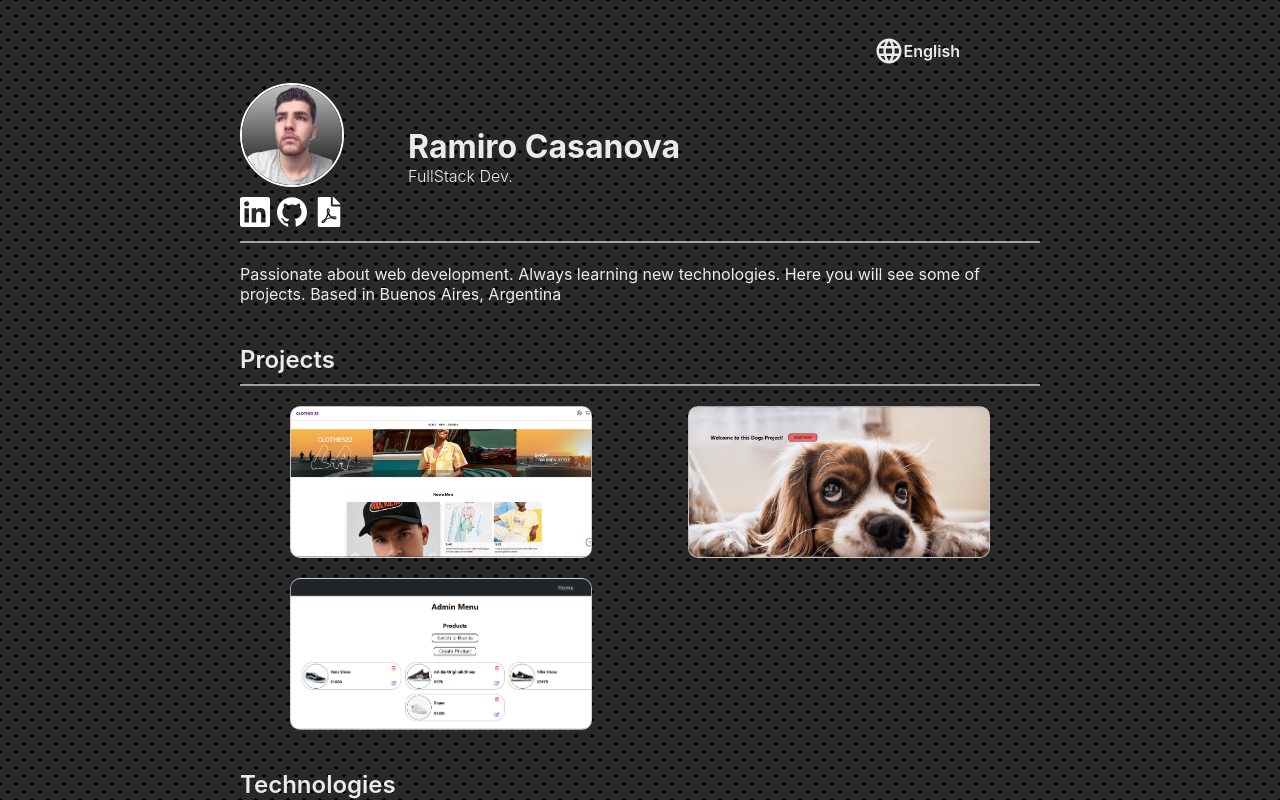
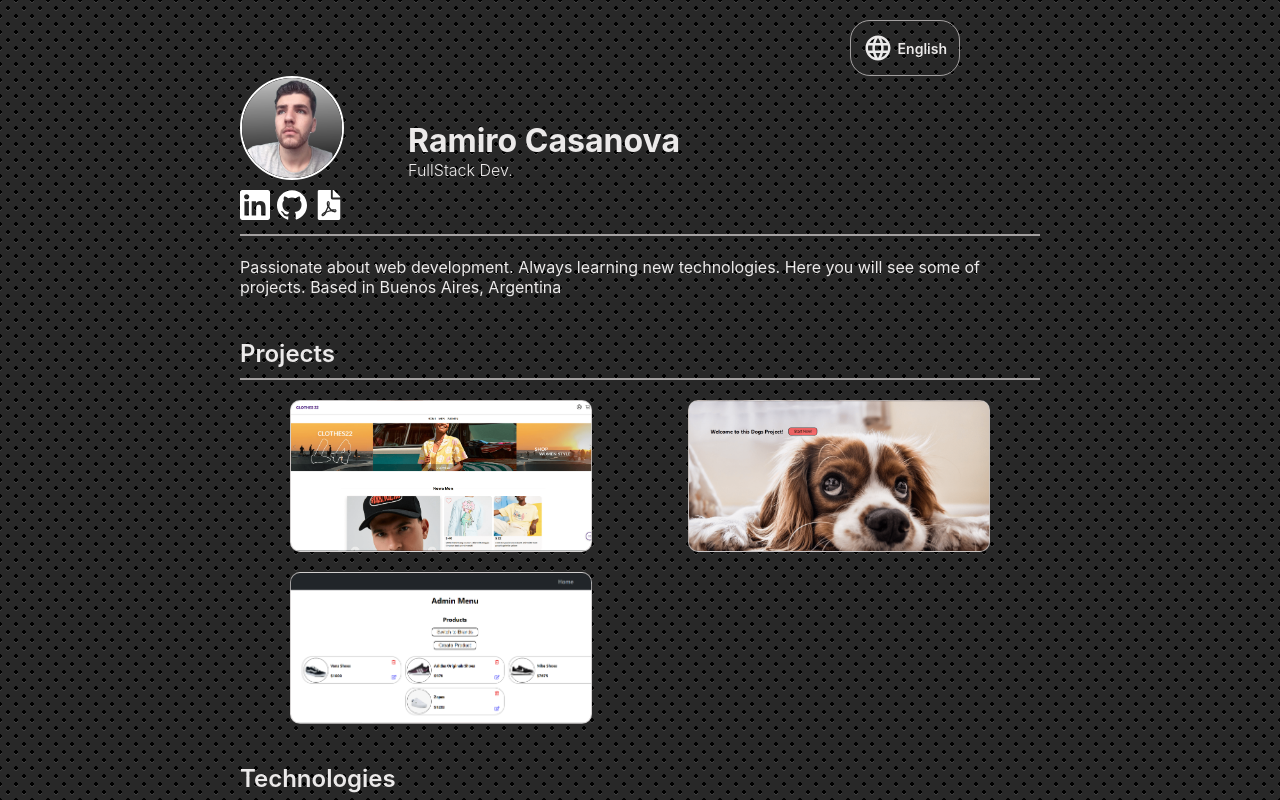
Before and after one commit to CasanovaRamiro/Portfolio, a React (Vite) app: page / in a window 1280 px wide. Shown: the top 800 px of the page. Built offline with nearby package versions, Linux system fonts and the light colour scheme.

Commit message:
refactor to to some css features

```diff
--- a/src/Components/Home/Home.module.css
+++ b/src/Components/Home/Home.module.css
@@ -26,7 +26,7 @@
     color: var(--main-white);
     border-bottom: solid 2px var(--main-white);
 }
-.titleImg:hover .img {
+.imgContainer:hover .img {
     border: 2px solid var(--main-white);
     box-shadow: 1px 1px 10px var(--border-gray);
 }
--- a/src/Components/Language/Language.module.css
+++ b/src/Components/Language/Language.module.css
@@ -15,12 +15,24 @@ span:hover .icon {
 }
 
 .container h4{
+    margin-left: 5px;
     font-weight: 600;
-    font-size: 16px;
+    font-size: 14px;
+}
+.container span:hover h4{
+    /* text-shadow: 0 0px  20px var(--main-white); */
 }
 .container span {
     display: flex;
     justify-content: center;
     align-items: center;
     cursor: pointer;
+    border: 1.5px solid var(--border-gray);
+    border-radius: 20px;
+    padding: 0px 12px;
+    transition: 0.2s;
 }
+.container span:hover {
+    box-shadow:0px 0px 10px  var(--main-white);
+    background-color: rgba(0, 0, 0, 0.082);
+}
```
